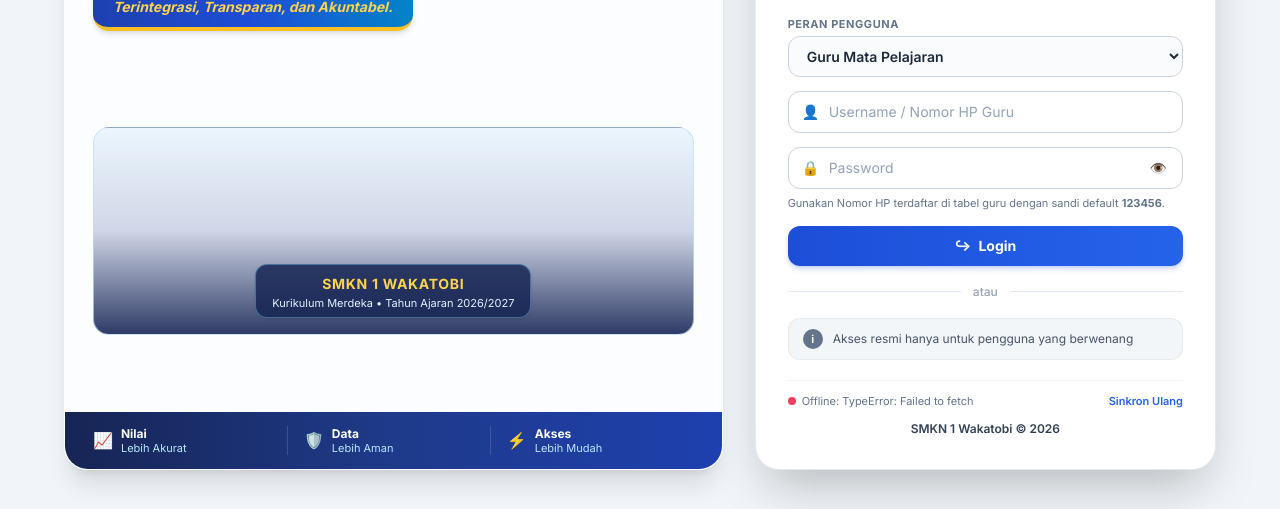
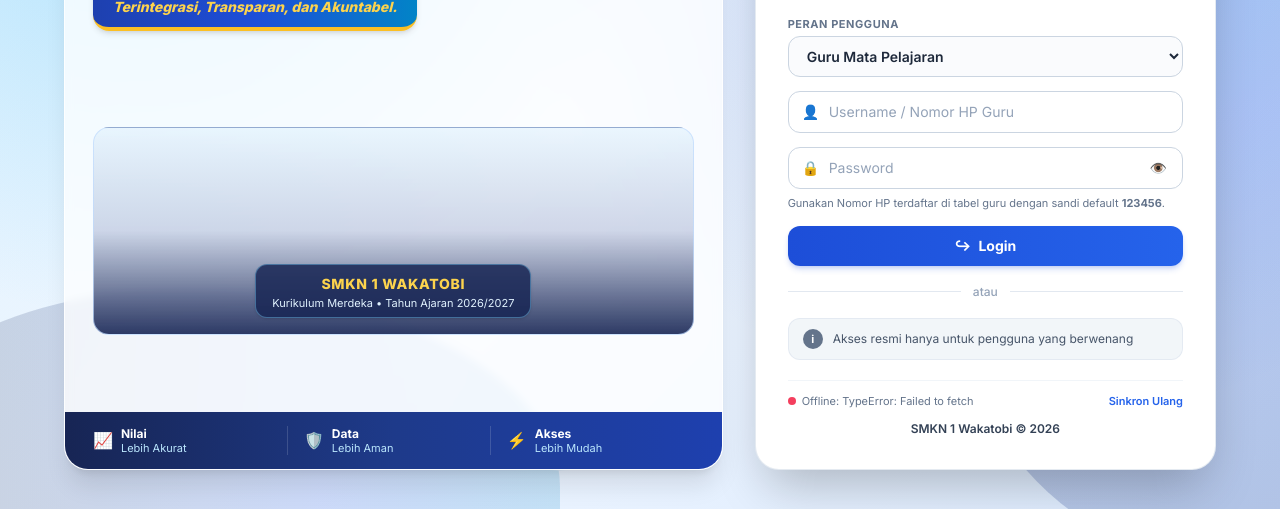
Before and after one commit to edumarketid/nilai, a plain HTML site: page index.html in a window 1280 px wide. Shown: the part 291-800 px from the top of the page. Drawn offline with nearby package versions, Linux system fonts and the light colour scheme; no server answers.

Commit message:
Update style.css

```diff
--- a/style.css
+++ b/style.css
@@ -1,10 +1,44 @@
 /* style.css - Styling Aplikasi E-Rapor & Layout Cetak Kertas F4 (215mm x 330mm) */
-@import url('https://fonts.googleapis.com/css2?family=Inter:wght@400;500;600;700&display=swap');
+@import url('https://fonts.googleapis.com/css2?family=Inter:wght@400;500;600;700;800;900&display=swap');
 
 body {
   font-family: 'Inter', sans-serif;
   background-color: #f1f5f9;
   color: #1e293b;
+}
+
+/* ================= TAMPILAN HALAMAN LOGIN SPLIT LAYOUT ================= */
+.login-hero-bg {
+  background:
+    radial-gradient(circle at 12% 14%, rgba(56, 189, 248, 0.32) 0%, transparent 38%),
+    radial-gradient(circle at 82% 20%, rgba(37, 99, 235, 0.22) 0%, transparent 45%),
+    linear-gradient(135deg, #e0f2fe 0%, #eff6ff 48%, #dbeafe 100%);
+}
+
+.login-wave-left {
+  position: fixed;
+  left: -120px;
+  bottom: -140px;
+  width: 680px;
+  height: 360px;
+  border-radius: 45% 55% 0 0;
+  background: linear-gradient(90deg, #0f172a 0%, #1d4ed8 65%, #0284c7 100%);
+  opacity: 0.16;
+  pointer-events: none;
+  z-index: 0;
+}
+
+.login-wave-right {
+  position: fixed;
+  right: -180px;
+  top: -120px;
+  width: 560px;
+  height: 120%;
+  border-radius: 50% 0 0 50%;
+  background: linear-gradient(180deg, #0284c7 0%, #1d4ed8 55%, #1e3a8a 100%);
+  opacity: 0.22;
+  pointer-events: none;
+  z-index: 0;
 }
 
 /* ================= PERBAIKAN TABEL INPUT NILAI RESPONSIF SAAT TAMBAH TP ================= */
```
